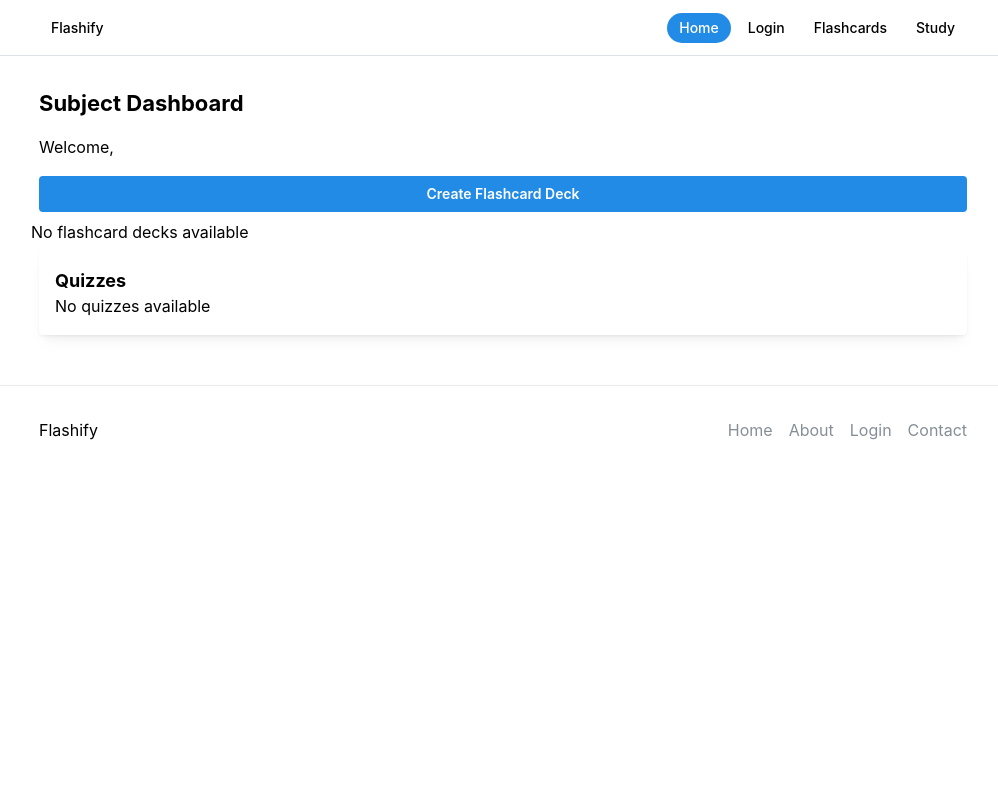
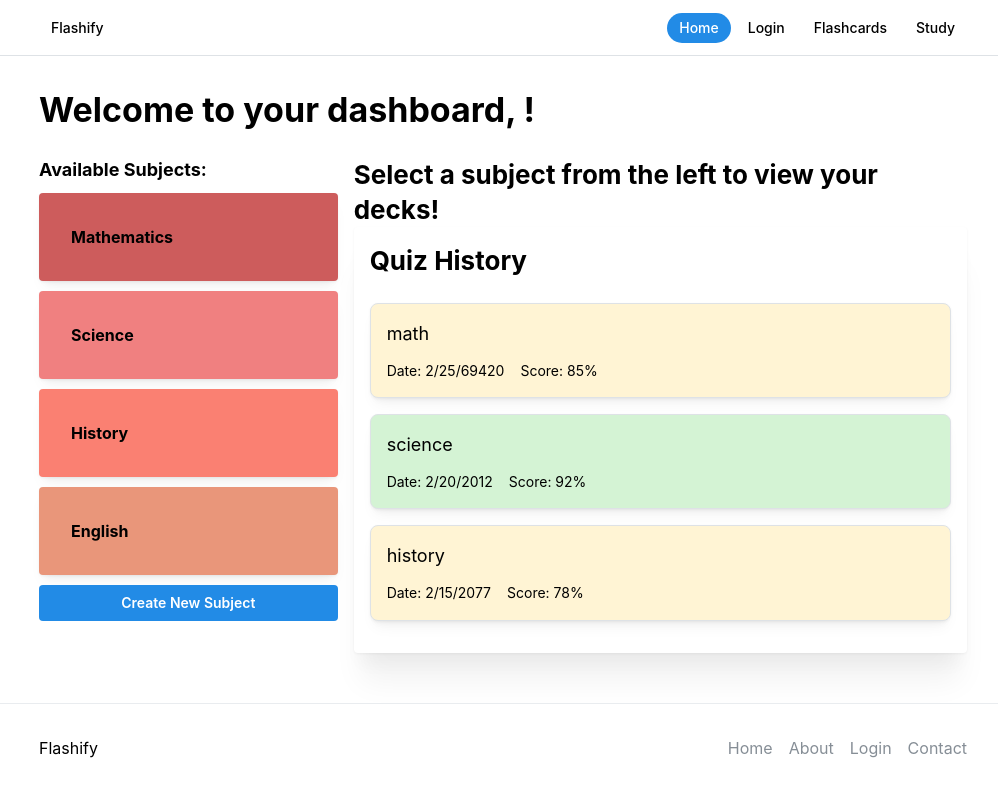
Before and after one commit to ZhengBenjamin/Flashify, a React (Vite) app in the folder client/: page /studyinterface in a window 1280 px wide. Shown: the top 796 px of the page, without its empty margins (137-1135 px from the left). Built offline with nearby package versions, Linux system fonts and the light colour scheme; the HTML template or start-up script is replaced by a standard one.

Commit message:
Study page updated with subject navbar

```diff
--- a/client/src/assets/components/css/SubjectNavbar.module.css
+++ b/client/src/assets/components/css/SubjectNavbar.module.css
@@ -1,13 +1,12 @@
 .navbar {
-    /* width: 400px; */
-    height: 100vh;
-    /* padding: var(--mantine-spacing-md); */
-    /* display: flex; */
-    /* flex-direction: column; */
+    /* box-shadow: var(--mantine-shadow-sm); */
+    /* padding: var(--mantine-spacing-md);
+    display: flex;
+    flex-direction: column; */
 }
 
 .stack {
-    padding-top: 50px;
+    padding-top: 10px;
     gap: var(--mantine-spacing-xs);
 }
 
@@ -38,31 +37,3 @@
   /* display: flex; */
   /* flex-direction: column; */
 }
-
-.stack {
-  padding-top: 50px;
-  gap: var(--mantine-spacing-xs);
-}
-
-.paper {
-  height: 75px;
-  margin: 0px;
-  background-size: cover;
-  background-position: center;
-  background-color: var(--mantine-color-blue-filled);
-
-  transition:
-    transform 150ms ease;
-
-  &:hover {
-    transform: scale(1.01);
-  }
-}
-
-.title {
-  font-weight: bold;
-  color: white;
-  display: flex;
-  justify-content: center;
-  align-items: center;
-}
--- a/client/src/assets/components/jsx/Features.jsx
+++ b/client/src/assets/components/jsx/Features.jsx
@@ -8,22 +8,22 @@ import classes from '../css/Features.module.css';
 
 const data = [
   {
-    image: 'spaced_repetition_icon',
+    image: spaced_repetition_icon,
     title: 'Spaced Repetition',
     description: "Designed to optimize your learning by reviewing flashcards at strategic intervals. By prioritizing harder concepts and delaying easier ones, you’ll retain knowledge longer and reduce study time.",
   },
   {
-    image: 'study_sets_icon',
+    image: study_sets_icon,
     title: 'Study Sets',
     description: "Create Sets tailored to your learning needs! Organize flashcards by topic, subject, or exam to streamline your study sessions. Whether you're preparing for a test or reinforcing key concepts, Study Sets keep everything structured and accessible.",
   },
   {
-    image: 'notes_icon',
+    image: notes_icon,
     title: 'Notes',
     description: "Enhance your study experience with Notes, where you can jot down key insights, explanations, and summaries alongside your flashcards. Stay organized, connect ideas, and build a deeper understanding of your subjects.",
   },
   {
-    image: 'collaborative_decks_icon',
+    image: collaborative_decks_icon,
     title: 'Collaborative Decks',
     description: "Learning is better together! With Collaborative Decks, you can create, edit, and study flashcards with friends, classmates, or colleagues in real-time. Share knowledge, test each other, and make studying a more engaging and interactive experience.",
   },
--- a/client/src/assets/components/jsx/QuizHistory.jsx
+++ b/client/src/assets/components/jsx/QuizHistory.jsx
@@ -14,9 +14,8 @@ export default function QuizHistory({ quizzes }) {
 
   return (
     <>
-      <Title order={2} style={{ paddingBottom: '50px' }}>Quiz History</Title>
-
       <Card shadow="xl" p="md" >
+        <Title order={2} style={{ paddingBottom: '25px' }}>Quiz History</Title>
         {quizzes.map((quiz, index) => (
           <Card
             key={index}
--- a/client/src/assets/components/jsx/SubjectButtons.jsx
+++ b/client/src/assets/components/jsx/SubjectButtons.jsx
@@ -4,11 +4,10 @@ import classes from '../css/SubjectButton.module.css';
 export default function SubjectButton(props) {
   return (
     <Card
-      withBorder
-      radius="md"
+      radius="xl"
       className={classes.card}
       onClick={props.onClick}
-      style={{ backgroundColor: props.color, cursor: 'pointer' }}  // Indicate it's clickable
+      style={{ backgroundColor: props.color, cursor: 'pointer' }}
     >
       <Group wrap="nowrap" gap={0}>
         <div className={classes.body}>
--- a/client/src/assets/components/jsx/SubjectDashboard.jsx
+++ b/client/src/assets/components/jsx/SubjectDashboard.jsx
@@ -5,7 +5,7 @@ import Flashcards from './Flashcards';
 import CreateFlashcards from './CreateFlashcards';
 import { UserContext } from '../../../App';
 
-export default function SubjectDashboard({ quizzes }) {
+export default function SubjectDashboard({ subjectId }) {
   const { username } = useContext(UserContext);
   const navigate = useNavigate();
   const [flashcardDecks, setFlashcardDecks] = useState([]);
@@ -18,7 +18,7 @@ export default function SubjectDashboard({ quizzes }) {
       fetch(`http://localhost:4000/api/deck?username=${username}`)
         .then((res) => res.json())
         .then((data) => {
-          setFlashcardDecks(data); // Assuming the response has decks directly
+          setFlashcardDecks(data);
         })
         .catch((error) => console.error("Error fetching decks:", error));
     }
@@ -36,15 +36,14 @@ export default function SubjectDashboard({ quizzes }) {
 
   return (
     <Stack spacing="md">
-      <Title order={3}>Subject Dashboard</Title>
-      <Text>Welcome, {username}</Text>
+      <Title order={4}>{subjectId} Dashboard</Title>
 
       <Button onClick={() => setShowCreateDeck(true)}>Create Flashcard Deck</Button>
 
       <Grid>
         {flashcardDecks && flashcardDecks.length > 0 ? (
           flashcardDecks.map((deck) => (
-            <Grid.Col key={deck.deck_id} span={6}> {/* Updated to use deck_id */}
+            <Grid.Col key={deck.deck_id} span={6}>
               <Card
                 shadow="md"
                 p="lg"
@@ -71,6 +70,7 @@ export default function SubjectDashboard({ quizzes }) {
         )}
       </Grid>
 
+      {/* Todo: Add when quizzes are implemented
       <Card shadow="sm" p="md">
         <Title order={4}>Quizzes</Title>
         {quizzes && quizzes.length > 0 ? (
@@ -82,7 +82,7 @@ export default function SubjectDashboard({ quizzes }) {
         ) : (
           <Text>No quizzes available</Text>
         )}
-      </Card>
+      </Card> */}
 
       <CreateFlashcards
         opened={showCreateDeck}
--- a/client/src/assets/components/jsx/SubjectNavbar.jsx
+++ b/client/src/assets/components/jsx/SubjectNavbar.jsx
@@ -1,5 +1,5 @@
 import { useState } from 'react';
-import { Center, Paper, Stack, Title, TextInput, Button, Modal } from '@mantine/core';
+import { Center, Paper, Stack, Title, TextInput, Button, Modal, Card } from '@mantine/core';
 import { ColorInput } from '@mantine/core';
 import SubjectButton from './SubjectButtons';
 import classes from '../css/SubjectNavbar.module.css';
@@ -9,20 +9,17 @@ export default function SubjectNavbar(props) {
   const { subjects, onSubjectSelect, onAddSubject } = props;
   const [modalOpened, setModalOpened] = useState(false);
   const [newSubjectName, setNewSubjectName] = useState('');
-  const [newSubjectDescription, setNewSubjectDescription] = useState('');
   const [newSubjectColor, setNewSubjectColor] = useState('#ffffff');
 
   const handleAddSubject = () => {
     const newSubject = {
       name: newSubjectName,
-      description: newSubjectDescription,
-      link: `/${newSubjectName.toLowerCase()}`, // can be removed if not needed
+      link: `/${newSubjectName.toLowerCase()}`,
       color: newSubjectColor,
     };
 
     onAddSubject(newSubject);
     setNewSubjectName('');
-    setNewSubjectDescription('');
     setNewSubjectColor('#ffffff');
     setModalOpened(false);
   };
@@ -30,16 +27,12 @@ export default function SubjectNavbar(props) {
   return (
     <>
       <Paper className={classes.navbar}>
-        <Center>
-          <Title order={2}> Your Subjects: </Title>
-        </Center>
-
+        <Title order={4}>Available Subjects: </Title>
         <Stack justify="center" className={classes.stack}>
           {subjects.map((subject, index) => (
             <SubjectButton
               key={index}
               subject={subject.name}
-              description={subject.description}
               color={subject.color}
               onClick={() => onSubjectSelect(subject)}  // Pass selected subject to parent
             />
@@ -59,14 +52,6 @@ export default function SubjectNavbar(props) {
           required
           mb="md"
         />
-        <TextInput
-          label="Subtitle"
-          placeholder="Enter subject subtitle/description"
-          value={newSubjectDescription}
-          onChange={(e) => setNewSubjectDescription(e.currentTarget.value)}
-          required
-          mb="md"
-        />
         <ColorInput
           label="Button Color"
           placeholder="Pick a color"
--- a/client/src/assets/pages/Study.jsx
+++ b/client/src/assets/pages/Study.jsx
@@ -1,5 +1,5 @@
 import React, { useState, useEffect, useContext } from 'react';
-import { Grid, Container } from '@mantine/core';
+import { Grid, Container, Title } from '@mantine/core';
 import { UserContext } from '../../App';
 import SubjectNavbar from '../components/jsx/SubjectNavbar';
 import QuizHistory from '../components/jsx/QuizHistory';
@@ -9,15 +9,20 @@ import axios from 'axios';
 // import AuthContext from '.../context/AuthContext';
 
 export default function Study() {
-  const { username } = useContext(UserContext);
-  const [subjects, setSubjects] = useState([]);
-  const [selectedSubject, setSelectedSubject] = useState(null);
+
+  const defaultSubjects = [
+    { id: 'Math', name: 'Mathematics', color: '#CD5C5C' },
+    { id: 'Science', name: 'Science', color: '#F08080' },
+    { id: 'History', name: 'History', color: '#FA8072' },
+    { id: 'English', name: 'English', color: '#E9967A' },
+  ];
 
   const quizHistory = [
     { subject: 'math', date: '69420-02-25', score: 85 },
     { subject: 'science', date: '2012-02-20', score: 92 },
     { subject: 'history', date: '2077-02-15', score: 78 },
   ];
+
   const events = [
     {
       name: 'Math Quiz - Algebra',
@@ -35,41 +40,23 @@ export default function Study() {
     },
   ];
 
-  useEffect(() => {
-    if (username) {
-      axios.get(`/api/subjects?username=${username}`)
-        .then((response) => {
-          setSubjects(response.data.subjects);
-        })
-        .catch((error) => {
-          console.error('Failed to fetch subjects:', error);
-        });
-    }
-  }, [username]);
+  const { username } = useContext(UserContext);
+  const [subjects, setSubjects] = useState(defaultSubjects); // Default subjects; modify when API implemented for setSubjects
+  const [selectedSubject, setSelectedSubject] = useState(null);
 
-  // Send new subject to DB when user creates new subject; SAME HERE MODIFY SCHEMA WHEN API IMPLEMENTED
+  // TODO: implement API call to add new subject
   const addSubject = async (newSubject) => {
-    try {
-      const response = await fetch('/api/subjects', {
-        method: 'POST',
-        headers: { 'Content-Type': 'application/json' },
-        body: JSON.stringify(newSubject),
-      });
-      if (!response.ok) {
-        throw new Error('Error adding subject');
-      }
-      const data = await response.json();
-      // Append the newly created subject to the list
-      setSubjects((prev) => [...prev, data.subject]);
-    } catch (error) {
-      console.error('Failed to add subject:', error);
-    }
   };
+
+  // TODO: implement API call to fetch subjects
+  // const setSubjects = async (setSubjects) => {
+  // };
 
   return (
     <Container my="xl">
-      {/* <Grid>
-        <h1>Subjects for {username}</h1>
+      <Title order={1}>Welcome to your dashboard, {username}!</Title>
+      <br/>
+      <Grid>
         <Grid.Col span={4}>
           <SubjectNavbar
             subjects={subjects}
@@ -79,21 +66,20 @@ export default function Study() {
         </Grid.Col>
 
         <Grid.Col span={8}>
-          {selectedSubject ? (
+          {selectedSubject ? (  // Subject dashboard when user clicks a subject
+            console.log("Selected subject:", selectedSubject.id),
             <SubjectDashboard
               subjectId={selectedSubject.id}
             />
-          ) : (
+          ) : ( // Default view when no subject is selected
             <>
+              <Title order={2}>Select a subject from the left to view your decks!</Title>
+
               <QuizHistory quizzes={quizHistory} />
-              <Events events={events} />
             </>
           )}
         </Grid.Col>
-      </Grid> */}
-      {/* Don't delete my shit this actuall works  */}
-
-      <SubjectDashboard subjectId={1}/>
+      </Grid>
 
     </Container>
   );
```
